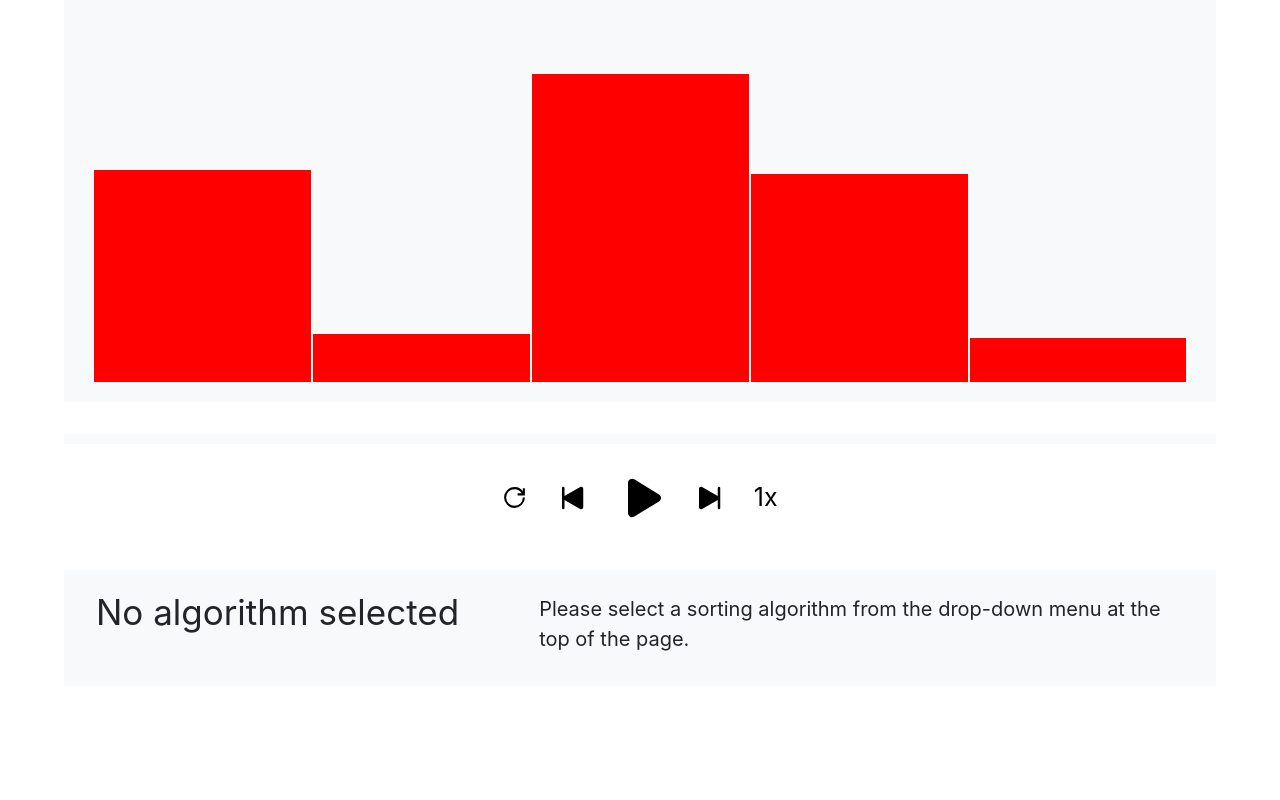
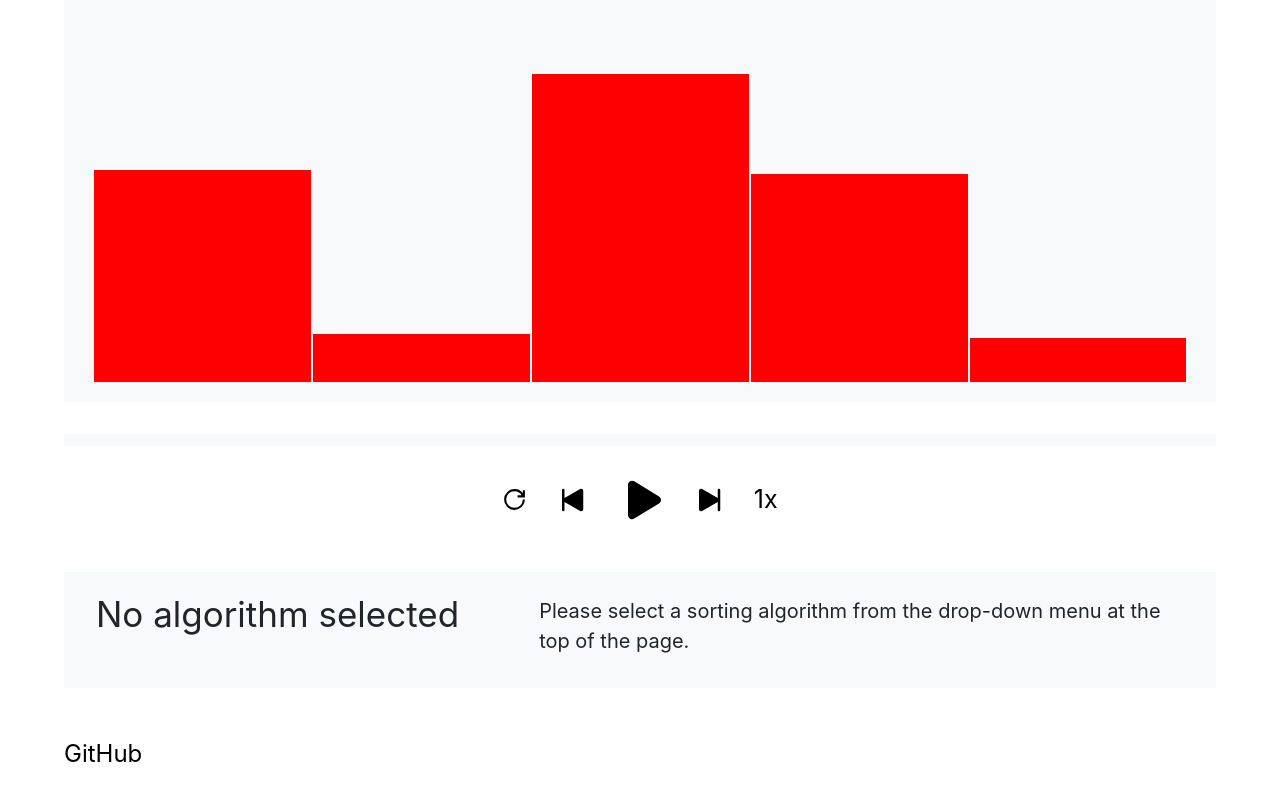
Before and after one commit to nathanaeng/sorting-visualizer, a React (Create React App) app: page / in a window 1280 px wide. Shown: the part 194-994 px from the top of the page. Before the commit the page ends 928 px from the top, so only its background shows below. Built offline with nearby package versions, Linux system fonts and the light colour scheme.

Commit message:
Basic timeline UI improvements

```diff
--- a/src/App.js
+++ b/src/App.js
@@ -5,6 +5,7 @@ import Controls from './components/Controls';
 import MyArray from './components/MyArray';
 import Algorithm from './components/Algorithm';
 import Timeline from './components/Timeline';
+import GitHub from './components/GitHub';
 
 class App extends Component {
   state = {
@@ -149,6 +150,7 @@ class App extends Component {
         <Timeline index={this.state.frameIndex} length={this.state.frames.length}/>
         <Controls back={this.frameBack} play={this.playFrames} next={this.frameNext} speed={this.state.speed} toggleSpeed={this.toggleSpeed} reset={this.reset} playing={this.state.playing}/>
         <Algorithm name={this.state.algorithm} arr={[...this.state.array]} renderFrames={this.playFrames} setFrames={this.setFrames}/>
+        <GitHub/>
       </div>
     );
   }
--- /dev/null
+++ b/src/components/GitHub.js
@@ -0,0 +1,11 @@
+import React from 'react';
+
+const GitHub = () => {
+  function resetSelect() {
+    document.querySelector('.form-select').value = 'Choose Algorithm';
+  }
+
+  return(<a className="github" href="https://github.com/nathanaeng/sorting-visualizer" onClick={resetSelect}>GitHub</a>);
+};
+
+export default GitHub;
--- a/src/index.css
+++ b/src/index.css
@@ -43,13 +43,13 @@ code {
 .timeline {
   margin-left: 5%;
   width: 90%;
-  height: 10px;
+  height: 12px;
   margin-top: 2rem;
   background-color: #F8F9FA;
 }
 
 .timeline-fill {
-  height: 10px;
+  height: 12px;
   margin-top: 2rem;
   background-color: red;
 }
@@ -66,6 +66,10 @@ code {
   border: none;
   background-color: transparent;
   grid-column: 2;
+}
+
+.prev:active {
+  transform: scale(1.1);
 }
 
 .play {
@@ -91,11 +95,19 @@ code {
   grid-column: 4;
 }
 
+.next:active {
+  transform: scale(1.1);
+}
+
 .speed {
   border: none;
   background-color: transparent;
   font-size: 25px;
   grid-column: 5;
+}
+
+.speed:active {
+  transform: scale(1.1);
 }
 
 .reset {
@@ -104,6 +116,10 @@ code {
   font-size: 25px;
   grid-column: 1;
   margin-bottom: 0.3rem;
+}
+
+.reset:active {
+  transform: scale(1.1);
 }
 
 .bar {
@@ -163,6 +179,16 @@ code {
   margin-bottom: 1rem;
 }
 
+.github {
+  display: block;
+  width: 20px;
+  margin-bottom: 5%;
+  margin-left: 5%;
+  font-size: 1.5rem;
+  color: black;
+  text-decoration: none;
+}
+
 @media (max-width: 700px) {
   .name {
     width: 90%;
```
